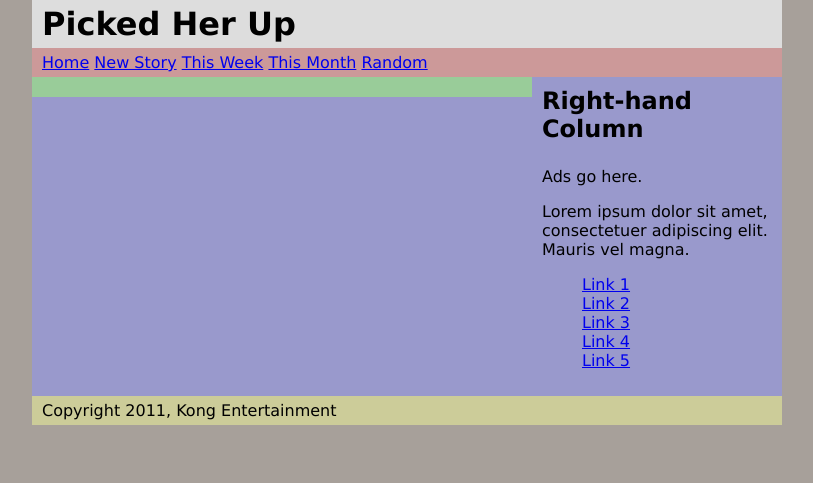
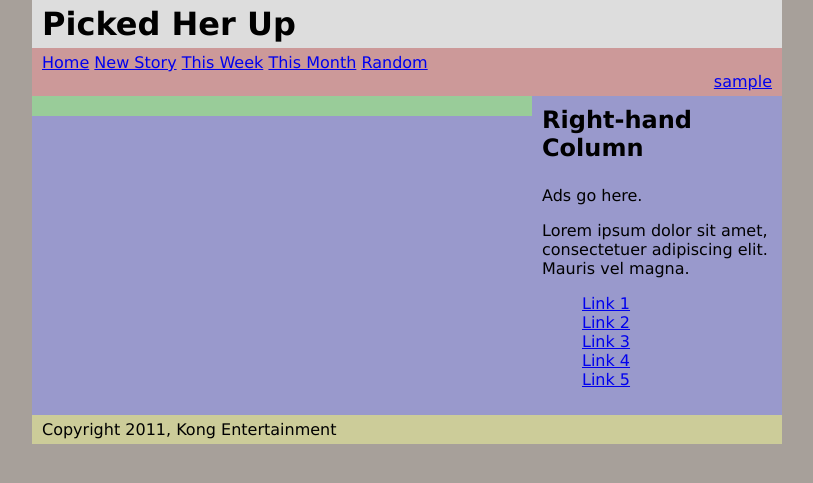
Before and after one commit to DavidYKay/pickup, a Python web app: template pickedherup/templates/base_generic.html in a window 1280 px wide. Shown: the top 483 px of the page, without its empty margins (233-1046 px from the left). Run offline with Jinja, Linux system fonts and the light colour scheme; the template is opened without the code that fills it: most values are stand-ins (such as "Sample title", 1, 10 or a date in 2020).

Commit message:
Moved login/logout to top-right.

```diff
--- a/pickedherup/main.py
+++ b/pickedherup/main.py
@@ -32,8 +32,8 @@ class Helpers:
       url = users.create_login_url(handler.request.uri)
       url_linktext = 'Login'
     return {
-        'url': url,
-        'url_linktext': url_linktext,
+        'login': url,
+        'login_linktext': url_linktext,
     }
 
   @staticmethod
--- a/pickedherup/stylesheets/main.css
+++ b/pickedherup/stylesheets/main.css
@@ -76,3 +76,10 @@ ul, ol {
 #main ul#story li {
   background:#fff;
 }
+
+#login {
+  /*
+  float: right;
+  */
+  text-align: right;
+}
--- a/pickedherup/templates/base_generic.html
+++ b/pickedherup/templates/base_generic.html
@@ -23,6 +23,7 @@
     <div id="wrap">
       <div id="header"><h1>Picked Her Up</h1></div>
       <div id="nav">
+        <div id="buttons">
         <ul>
           <li><a href="/">Home</a></li>
           <li><a href="/new">New Story</a></li>
@@ -30,6 +31,10 @@
           <li><a href="/">This Month</a></li>
           <li><a href="/random">Random</a></li>
         </ul>
+        </div>
+        <div id="login">
+          <a href="{{ login }}">{{ login_linktext }}</a>
+        </div>
       </div>
       <div id="main">
         {% block content %}
--- a/pickedherup/templates/main.html
+++ b/pickedherup/templates/main.html
@@ -31,6 +31,4 @@
 </ul>
 {% endblock %}
 
-<a href="{{ url }}">{{ url_linktext }}</a>
-
 {% endblock %}
```
